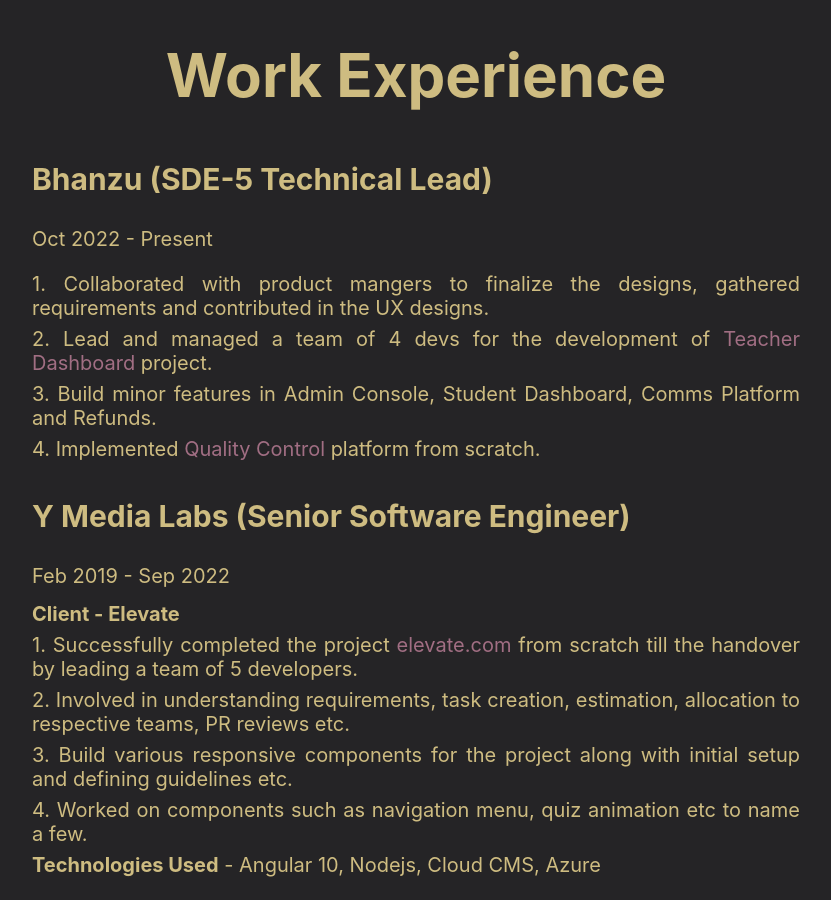
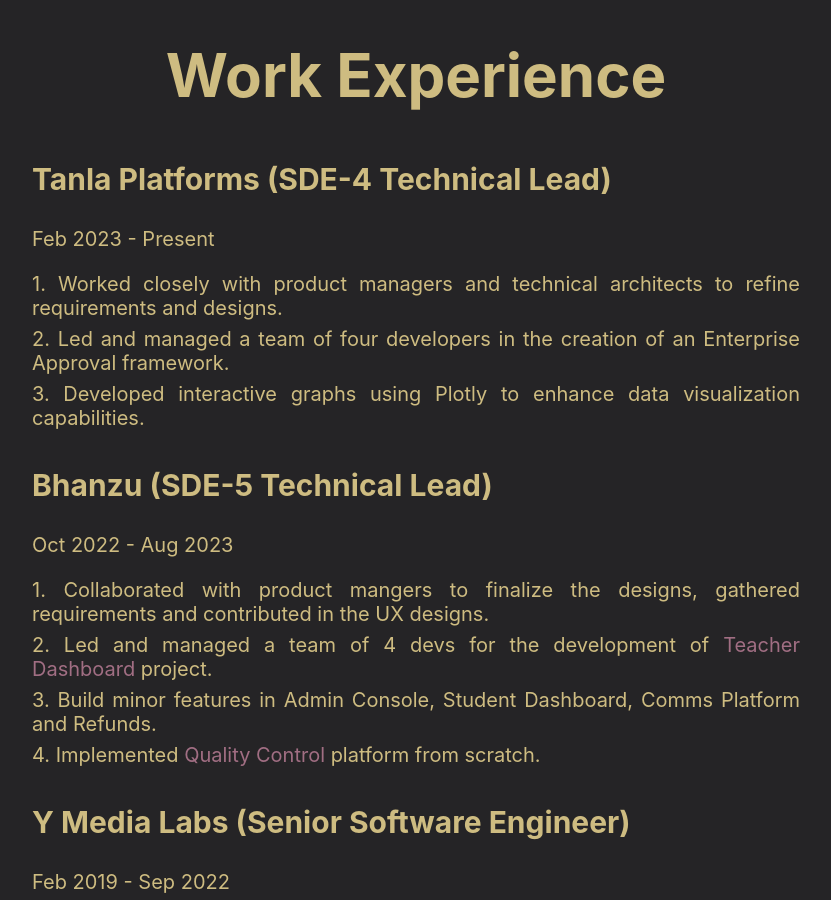
Before and after one commit to mehtarishabh/onerishabh, a React (Create React App) app: page / in a window 1280 px wide. Shown: the part 1500-2400 px from the top of the page, without its empty margins (224-1055 px from the left). Built offline with nearby package versions, Linux system fonts and the light colour scheme.

Commit message:
tanla experience added

```diff
--- a/src/pages/Home/Home.js
+++ b/src/pages/Home/Home.js
@@ -55,12 +55,20 @@
         <h1 className='Home_heading'>Work Experience</h1>
         <div className='Home_details'>
 
-        <div className='Home_subheading' ref={el => (containerRefs.current = [...containerRefs.current, el])}>Bhanzu (SDE-5 Technical Lead)</div>
-            <div className='Home_text'>Oct 2022 - Present</div>
+        <div className='Home_subheading' ref={el => (containerRefs.current = [...containerRefs.current, el])}>Tanla Platforms (SDE-4 Technical Lead)</div>
+            <div className='Home_text'>Feb 2023 - Present</div>
+            <div className='Home_text'></div>
+            <div className='Home_text'></div>
+            <div className='Home_text'>1. Worked closely with product managers and technical architects to refine requirements and designs.</div>
+            <div className='Home_text'>2. Led and managed a team of four developers in the creation of an Enterprise Approval framework.</div>
+            <div className='Home_text'>3. Developed interactive graphs using Plotly to enhance data visualization capabilities.</div>
+
+          <div className='Home_subheading'>Bhanzu (SDE-5 Technical Lead)</div>
+            <div className='Home_text'>Oct 2022 - Aug 2023</div>
             <div className='Home_text'></div>
             <div className='Home_text'></div>
             <div className='Home_text'>1. Collaborated with product mangers to finalize the designs, gathered requirements and contributed in the UX designs.</div>
-            <div className='Home_text'>2. Lead and managed a team of 4 devs for the development of <a className='pink'>Teacher Dashboard</a> project.</div>
+            <div className='Home_text'>2. Led and managed a team of 4 devs for the development of <a className='pink'>Teacher Dashboard</a> project.</div>
             <div className='Home_text'>3. Build minor features in Admin Console, Student Dashboard, Comms Platform and Refunds.</div>
             <div className='Home_text'>4. Implemented <a className='pink'>Quality Control</a> platform from scratch.</div>
 
```
